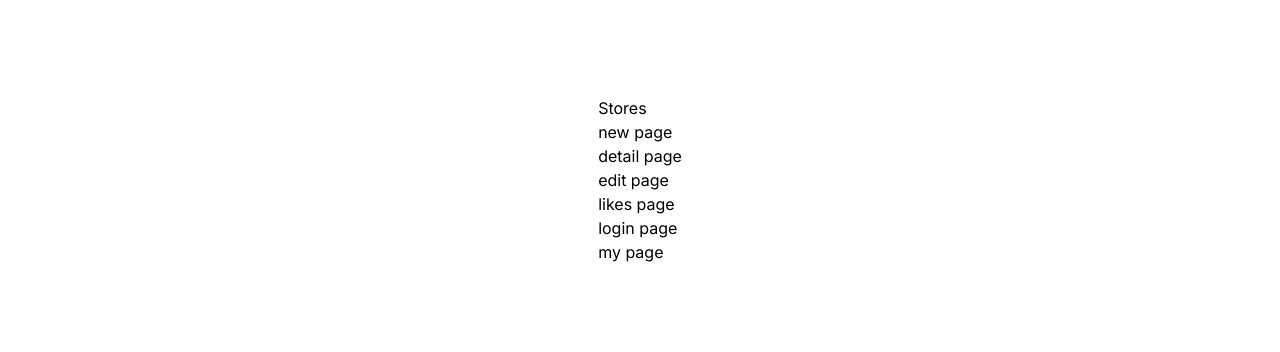
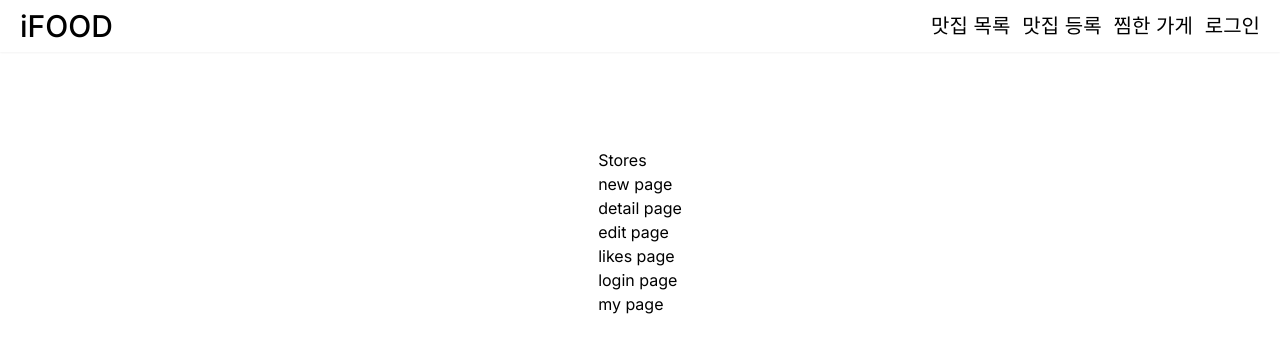
Before and after one commit to SeungGukYoo/IFOOD-MAP, a Next.js app: page / in a window 1280 px wide. Shown: the top 352 px of the page. Built offline with nearby package versions, Linux system fonts and the light colour scheme.

Commit message:
style: 글로벌 레이아웃 스타일링

```diff
--- a/src/app/layout.tsx
+++ b/src/app/layout.tsx
@@ -1,22 +1,22 @@
-import type { Metadata } from 'next'
-import { Inter } from 'next/font/google'
-import './globals.css'
+import Navbar from "@/components/Navbar";
+import type { Metadata } from "next";
+import { Inter } from "next/font/google";
+import "./globals.css";
 
-const inter = Inter({ subsets: ['latin'] })
+const inter = Inter({ subsets: ["latin"] });
 
 export const metadata: Metadata = {
-  title: 'Create Next App',
-  description: 'Generated by create next app',
+  title: "Create Next App",
+  description: "Generated by create next app",
+};
+
+export default function RootLayout({ children }: { children: React.ReactNode }) {
+  return (
+    <html lang="ko">
+      <body className={inter.className}>
+        <Navbar />
+        <div className="pt-[52px]">{children}</div>
+      </body>
+    </html>
+  );
 }
-
-export default function RootLayout({
-  children,
-}: {
-  children: React.ReactNode
-}) {
-  return (
-    <html lang="en">
-      <body className={inter.className}>{children}</body>
-    </html>
-  )
-}
```
